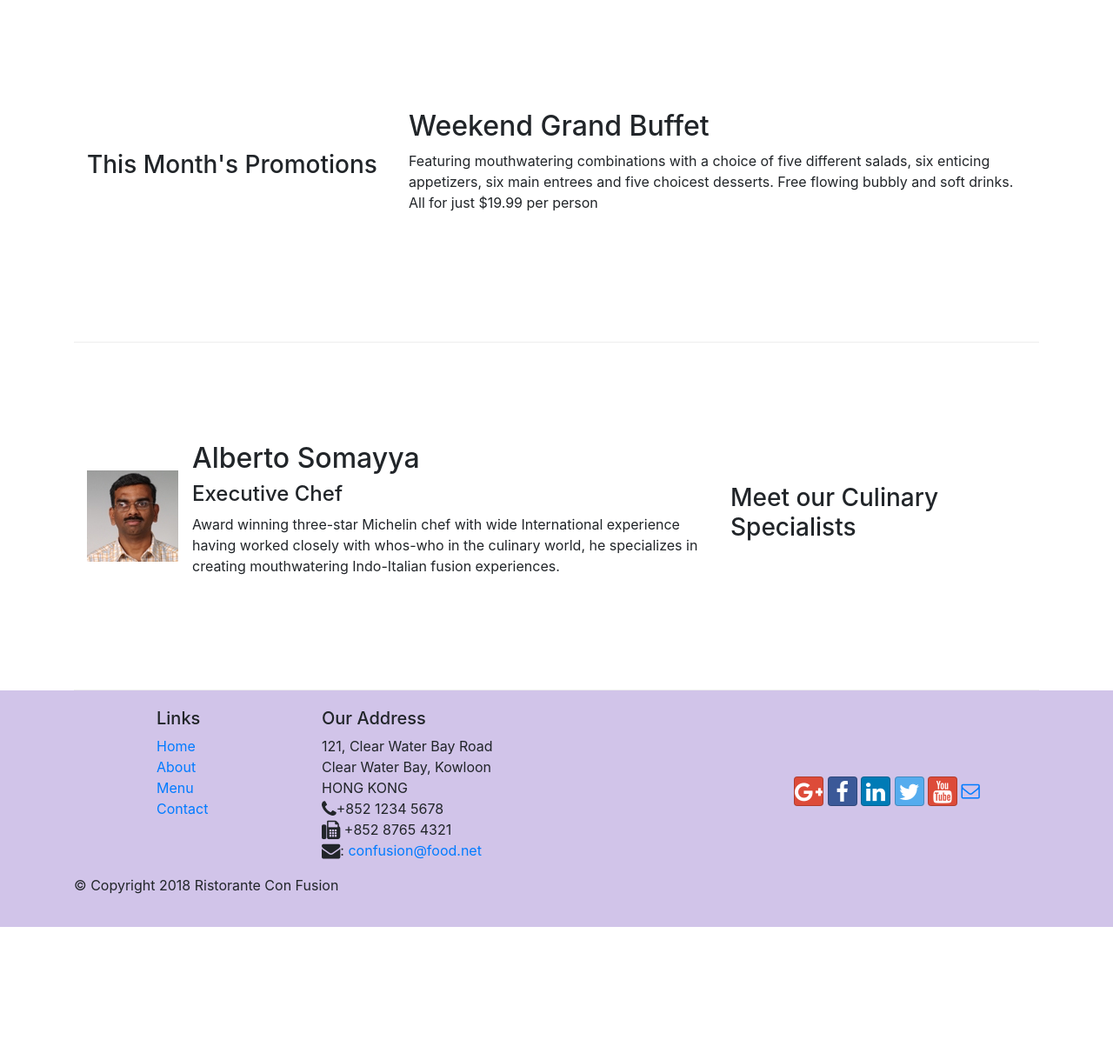
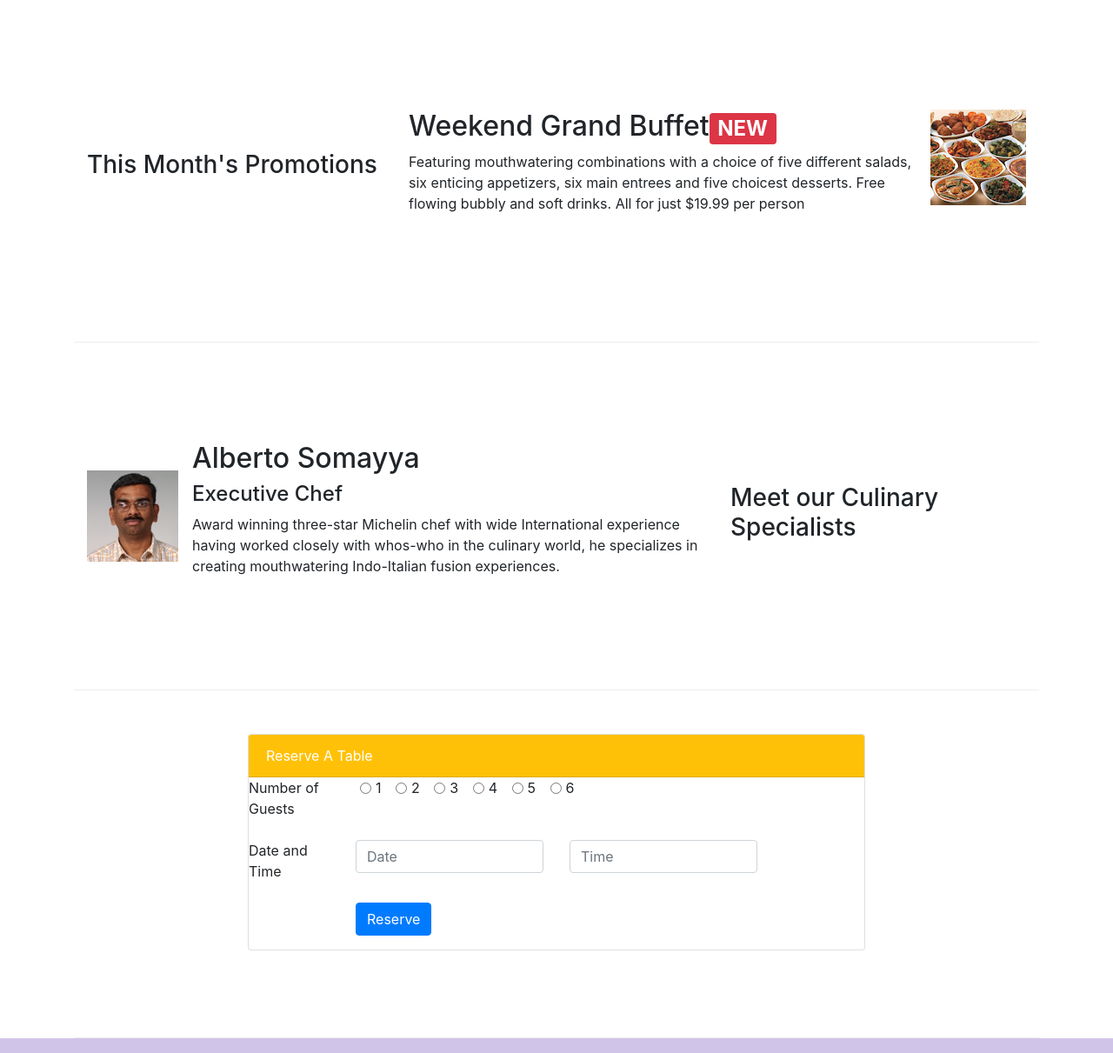
Before and after one commit to Chetandhangar/Bootstrap, a website: page index.html in a window 1280 px wide. Shown: the part 740-1951 px from the top of the page at 87% size. Before the commit the page ends 1806 px from the top, so only its background shows below. Drawn offline with nearby package versions, Linux system fonts and the light colour scheme.

Commit message:
Assignment 2nd

```diff
--- a/index.html
+++ b/index.html
@@ -42,8 +42,11 @@
                     <h1>Ristorante con Fusion</h1>
                     <p>We take inspiration from the World's best cuisines, and create a unique fusion experience. Our lipsmacking creations will tickle your culinary senses!</p>
                 </div>
-                <div class="col col-sm align-self-center">
+                <div class="col col-sm-3 align-self-center align-items-center">
                     <img src="./img/logo.png" class="image-fluid">
+                </div>
+                <div class="col col-sm-3 align-self-center align-items-center">
+                    <a type="button" class="btn btn-warning" href="#formcard">Reserve Table</a>
                 </div>
             </div>
         </div>
@@ -60,7 +63,9 @@
                     <img class="d-flex mr-3 image-thumbnail align-self-center"
                     src="./img/uthappizza.png" alt="Uthappizza">
                 <div class="media-body">
-                    <h2 class="mt-0">Uthappizza</h2>
+                    <h2 class="mt-0"><span class="badge badge-danger">HOT</span>
+                        <span class="badge badge-pill badge-secondary">$4.99</span>
+                        Uthappizza</h2>
                 <p class="d-none d-sm-block">A unique combination of Indian Uthappam (pancake) and Italian pizza, topped with Cerignola olives, ripe vine cherry tomatoes, Vidalia onion, Guntur chillies and Buffalo Paneer.</p>
                </div>
             </div>
@@ -72,9 +77,13 @@
             <div class="col-12 col-sm-6 col-md-4">
                 <h3>This Month's Promotions</h3>
             </div>
-            <div class="col col-sm col-md">
-                <h2>Weekend Grand Buffet</h2>
-                <p>Featuring mouthwatering combinations with a choice of five different salads, six enticing appetizers, six main entrees and five choicest desserts. Free flowing bubbly and soft drinks. All for just $19.99 per person </p>
+            <div class="media col col-sm col-md">
+                <img class="d-flex  ml-3 order-sm-last image-thumbnail  align-self-senter "
+                src="img/buffet.png">
+            <div class="media-body">
+                <h2 class="mt-0">Weekend Grand Buffet<span class="badge badge-danger">NEW</span></h2>
+                <p class="d-none d-sm-block">Featuring mouthwatering combinations with a choice of five different salads, six enticing appetizers, six main entrees and five choicest desserts. Free flowing bubbly and soft drinks. All for just $19.99 per person </p>
+            </div>
             </div>
         </div>
 
@@ -95,6 +104,58 @@
                 </div>
                 </div>
         </div>
+        <div class="row row-content justify-content-center " id="formcard">
+            <div class="col-12  offset-0 col-sm-8 col-sm-offfset-2 ">
+        <div class="card">
+            <div class="card-header text-white bg-warning">Reserve A Table</div>
+            <form >
+                <div class="form-group row">
+                    <label for="guest" class="col-12 col-md-2">Number of Guests</label>
+                    <div class="form-check col-12 col-md-10">
+
+                       <label class="form-check-inline">
+                         <input type="radio" class="form-check-input" name="guest" >1
+                       </label>
+                       <label class="form-check-inline">
+                           <input type="radio" class="form-check-input" name="guest">2
+                       </label>
+                       <label class="form-check-inline">
+                        <input type="radio" class="form-check-input" name="guest">3
+                    </label>
+                    <label class="form-check-inline">
+                        <input type="radio" class="form-check-input" name="guest">4
+                    </label>
+                    <label class="form-check-inline">
+                        <input type="radio" class="form-check-input" name="guest">5
+                    </label>
+                    <label class="form-check-inline">
+                        <input type="radio" class="form-check-input" name="guest">6
+                    </label>
+                </div>
+                </div>
+
+                <div class="form-group row">
+                <label for="dateandtime" class="col-12 col-md-2">Date and Time</label>
+                <div class="col-12 col-md-4">
+                    <input type="text" class="form-control" id="date" name="date"
+                placeholder="Date" >
+                    </div>
+                    <div class="col-12 col-md-4">
+                        <input type="text" class="form-control" id="time" name="time" placeholder="Time">
+                    </div>
+                </div>
+
+                    <div class="form-group row">
+                <div class="offset-md-2 col-md-10">
+                <button type="submit" class="btn btn-primary">Reserve</button>
+                </div>
+                    </div>
+
+                </form>
+        </div>
+        </div>
+    </div>
+
     </div>
 
     <footer class="footer">
```
